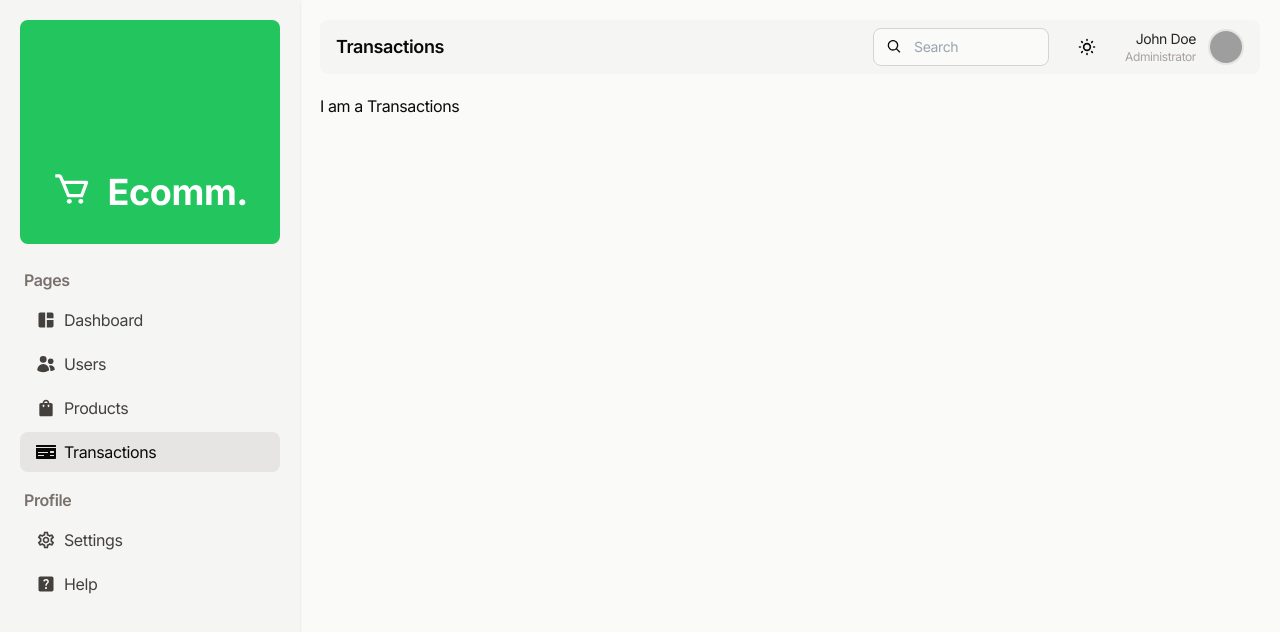
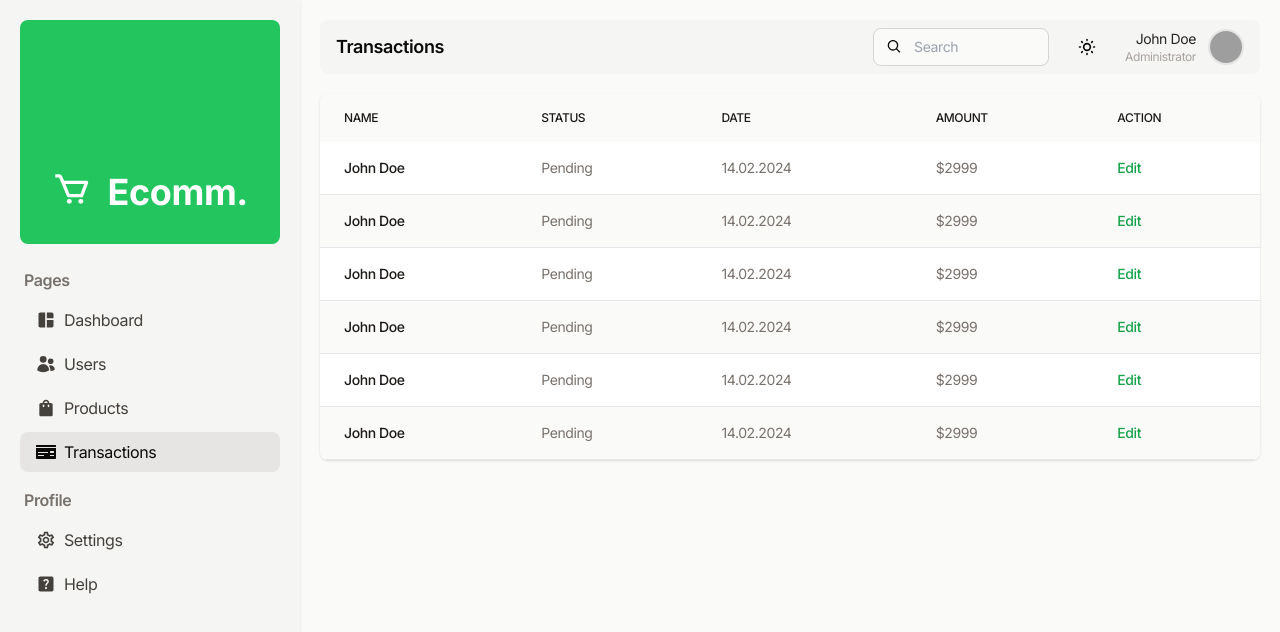
Before and after one commit to nigupta29/ecommerce-admin-dashboard, a Next.js app: page /dashboard/transactions in a window 1280 px wide. Shown: the top 632 px of the page. Built offline with nearby package versions, Linux system fonts and the light colour scheme; grey boxes are pictures that could not be loaded.

Commit message:
added reusable table components

```diff
--- a/src/app/dashboard/layout.tsx
+++ b/src/app/dashboard/layout.tsx
@@ -6,10 +6,10 @@ export default function Layout({
 }: Readonly<{ children: React.ReactNode }>) {
   return (
     <div className="relative flex">
-      <div className="absolute z-50 h-screen w-[300px] bg-stone-500 md:relative">
+      <div className="absolute z-50 hidden h-screen w-[300px] bg-stone-500 md:relative md:block">
         <Sidebar />
       </div>
-      <div className="flex-1 space-y-5 p-5">
+      <div className="flex-1 space-y-5 overflow-hidden p-5">
         <Navbar />
         <main>{children}</main>
       </div>
--- a/src/app/dashboard/transactions/page.tsx
+++ b/src/app/dashboard/transactions/page.tsx
@@ -1,7 +1,5 @@
+import TransactionsTable from "@/components/dashboard/transactions/transactions-table"
+
 export default function Transactions() {
-  return (
-    <div>
-      <h3>I am a Transactions</h3>
-    </div>
-  )
+  return <TransactionsTable />
 }
--- /dev/null
+++ b/src/components/dashboard/transactions/transactions-table.tsx
@@ -0,0 +1,39 @@
+import Table from "@/components/ui/table"
+import TableBody from "@/components/ui/table/table-body"
+import TableCell from "@/components/ui/table/table-cell"
+import TableHeading from "@/components/ui/table/table-heading"
+import TableHead from "@/components/ui/table/table-head"
+import TableRow from "@/components/ui/table/table-row"
+import Link from "next/link"
+
+export default function TransactionsTable() {
+  return (
+    <Table>
+      <TableHead>
+        <TableHeading>Name</TableHeading>
+        <TableHeading>Status</TableHeading>
+        <TableHeading>Date</TableHeading>
+        <TableHeading>Amount</TableHeading>
+        <TableHeading>Action</TableHeading>
+      </TableHead>
+      <TableBody>
+        {"qwerty".split("").map((item) => (
+          <TableRow key={item}>
+            <TableHeading scope="row">John Doe</TableHeading>
+            <TableCell>Pending</TableCell>
+            <TableCell>14.02.2024</TableCell>
+            <TableCell>$2999</TableCell>
+            <TableCell>
+              <Link
+                href="/"
+                className="font-medium text-green-600 hover:underline dark:text-green-500"
+              >
+                Edit
+              </Link>
+            </TableCell>
+          </TableRow>
+        ))}
+      </TableBody>
+    </Table>
+  )
+}
--- /dev/null
+++ b/src/components/ui/table/index.tsx
@@ -0,0 +1,9 @@
+export default function Table({ children }: { children: React.ReactNode }) {
+  return (
+    <div className="relative mx-auto max-w-6xl overflow-x-auto rounded-lg shadow">
+      <table className="w-full text-left text-sm text-stone-500 dark:text-stone-400">
+        {children}
+      </table>
+    </div>
+  )
+}
--- /dev/null
+++ b/src/components/ui/table/table-body.tsx
@@ -0,0 +1,3 @@
+export default function TableBody({ children }: { children: React.ReactNode }) {
+  return <tbody>{children}</tbody>
+}
--- /dev/null
+++ b/src/components/ui/table/table-cell.tsx
@@ -0,0 +1,3 @@
+export default function TableCell({ children }: { children: React.ReactNode }) {
+  return <td className="px-6 py-4">{children}</td>
+}
--- /dev/null
+++ b/src/components/ui/table/table-head.tsx
@@ -0,0 +1,7 @@
+export default function TableHead({ children }: { children: React.ReactNode }) {
+  return (
+    <thead className="bg-stone-50 text-xs uppercase text-stone-700 dark:bg-stone-700 dark:text-stone-400">
+      <tr>{children}</tr>
+    </thead>
+  )
+}
--- /dev/null
+++ b/src/components/ui/table/table-heading.tsx
@@ -0,0 +1,16 @@
+export default function TableHeading({
+  children,
+  scope = "col"
+}: {
+  children: React.ReactNode
+  scope?: "col" | "row"
+}) {
+  return (
+    <th
+      scope={scope}
+      className="whitespace-nowrap px-6 py-4 font-medium text-stone-900 dark:text-white"
+    >
+      {children}
+    </th>
+  )
+}
--- /dev/null
+++ b/src/components/ui/table/table-row.tsx
@@ -0,0 +1,7 @@
+export default function TableRow({ children }: { children: React.ReactNode }) {
+  return (
+    <tr className="border-b odd:bg-white even:bg-stone-50 dark:border-stone-700 odd:dark:bg-stone-900 even:dark:bg-stone-800">
+      {children}
+    </tr>
+  )
+}
```
